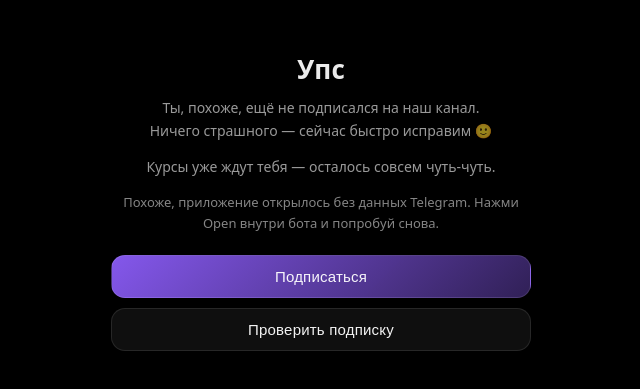
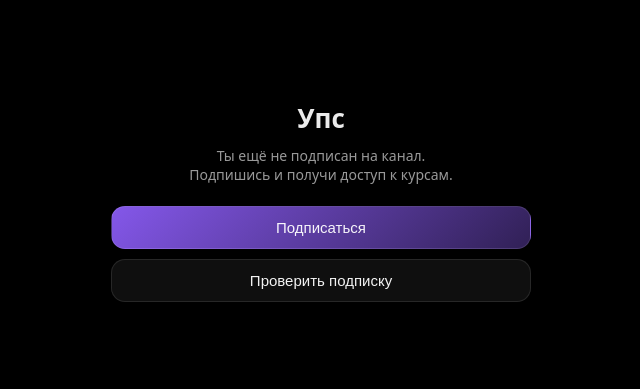
Before and after one commit to Mlynarchik21/miniapp.crypto-invest, a Next.js app: page / in a window 1280 px wide. Shown: the part 217-606 px from the top of the page, without its empty margins (319-959 px from the left). Built offline with nearby package versions, Linux system fonts and the light colour scheme.

Commit message:
Update page.tsx

```diff
--- a/app/page.tsx
+++ b/app/page.tsx
@@ -43,20 +43,17 @@ export default function Page() {
   const [screen, setScreen] = useState<Screen>("loading");
   const [phase, setPhase] = useState<Phase>("loading");
   const [progress, setProgress] = useState(2);
-  const [userId, setUserId] = useState<number | null>(null);
+  const mounted = useRef(false);
 
-  const [gateHint, setGateHint] = useState<string | null>(null);
-
-  // ✅ ссылка на канал
-  const channelLink = useMemo(() => "https://t.me/+UY4Pyf9PFpxjNWU6", []);
-
-  const mounted = useRef(false);
+  const channelLink = useMemo(
+    () => "https://t.me/+UY4Pyf9PFpxjNWU6",
+    []
+  );
 
   // ===== Theme =====
   const BG = "#000000";
   const Text = "rgba(255,255,255,0.92)";
   const Muted = "rgba(255,255,255,0.60)";
-  const Muted2 = "rgba(255,255,255,0.45)";
   const Purple = "#8B5CF6";
 
   const Shell = ({ children }: { children: React.ReactNode }) => (
@@ -95,22 +92,7 @@ export default function Page() {
             : "rgba(255,255,255,0.06)",
         color: "rgba(255,255,255,0.95)",
         cursor: "pointer",
-        fontSize: 15,
-        letterSpacing: 0.2,
-        transition: "transform 120ms ease, filter 120ms ease",
-        filter: "saturate(1.02)"
-      }}
-      onMouseDown={(e) => {
-        e.currentTarget.style.transform = "scale(0.99)";
-        e.currentTarget.style.filter = "saturate(1.1)";
-      }}
-      onMouseUp={(e) => {
-        e.currentTarget.style.transform = "scale(1)";
-        e.currentTarget.style.filter = "saturate(1.02)";
-      }}
-      onMouseLeave={(e) => {
-        e.currentTarget.style.transform = "scale(1)";
-        e.currentTarget.style.filter = "saturate(1.02)";
+        fontSize: 15
       }}
     >
       {children}
@@ -124,14 +106,14 @@ export default function Page() {
       done: "Готово"
     };
     return (
-      <div style={{ fontSize: 13, color: Muted, letterSpacing: 0.2 }}>
+      <div style={{ fontSize: 13, color: Muted }}>
         {map[phase]}
         {phase !== "done" ? <Dots /> : null}
       </div>
     );
   }
 
-  // ===== smoother, longer progress =====
+  // ===== Progress =====
   useEffect(() => {
     if (screen !== "loading") return;
 
@@ -158,7 +140,6 @@ export default function Page() {
   async function checkSubscription() {
     setScreen("loading");
     setPhase("loading");
-    setGateHint(null);
 
     await new Promise((r) => setTimeout(r, 900));
     setPhase("checking");
@@ -169,12 +150,6 @@ export default function Page() {
     await new Promise((r) => setTimeout(r, 1100));
 
     if (!initData) {
-      setPhase("done");
-      setProgress(100);
-      await new Promise((r) => setTimeout(r, 550));
-      setGateHint(
-        "Похоже, приложение открылось без данных Telegram. Нажми Open внутри бота и попробуй снова."
-      );
       setScreen("gate");
       return;
     }
@@ -187,32 +162,14 @@ export default function Page() {
 
     const j = await r.json().catch(() => null);
 
-    if (!j?.ok) {
-      setPhase("done");
-      setProgress(100);
-      await new Promise((r) => setTimeout(r, 550));
-      setGateHint("Не получилось подтвердить доступ с первого раза. Давай попробуем ещё раз.");
+    if (j?.subscribed) {
+      setScreen("courses");
+    } else {
       setScreen("gate");
-      return;
     }
-
-    setUserId(Number(j.user_id));
-
-    if (j.subscribed) {
-      setPhase("done");
-      setProgress(100);
-      await new Promise((r) => setTimeout(r, 650));
-      setScreen("courses");
-      return;
-    }
-
-    setPhase("done");
-    setProgress(100);
-    await new Promise((r) => setTimeout(r, 550));
-    setGateHint(null);
-    setScreen("gate");
   }
 
+  // ===== INIT + TRACK OPEN =====
   useEffect(() => {
     if (mounted.current) return;
     mounted.current = true;
@@ -221,21 +178,28 @@ export default function Page() {
     w?.ready?.();
     w?.expand?.();
 
+    // ✅ фиксируем Open
+    const initData = (window as any)?.Telegram?.WebApp?.initData;
+
+    if (initData) {
+      fetch("/api/track", {
+        method: "POST",
+        headers: { "Content-Type": "application/json" },
+        body: JSON.stringify({
+          initData,
+          action: "open"
+        })
+      }).catch(() => {});
+    }
+
     checkSubscription();
-    // eslint-disable-next-line react-hooks/exhaustive-deps
   }, []);
 
-  // ===== Loading Screen =====
+  // ===== Loading =====
   if (screen === "loading") {
     return (
       <Shell>
-        <div
-          style={{
-            minHeight: "100vh",
-            display: "grid",
-            placeItems: "center"
-          }}
-        >
+        <div style={{ minHeight: "100vh", display: "grid", placeItems: "center" }}>
           <div style={{ width: "100%", maxWidth: 420, textAlign: "center" }}>
             <div
               style={{
@@ -266,84 +230,68 @@ export default function Page() {
                 style={{
                   height: "100%",
                   width: `${Math.round(progress)}%`,
-                  background: `linear-gradient(90deg, rgba(139,92,246,0.95), rgba(255,255,255,0.18))`,
-                  boxShadow: "0 0 22px rgba(139,92,246,0.25)",
-                  transition: "width 180ms linear"
+                  background: `linear-gradient(90deg, rgba(139,92,246,0.95), rgba(255,255,255,0.18))`
                 }}
               />
             </div>
-
-            <div style={{ marginTop: 10, fontSize: 12, color: Muted2 }}>
-              {Math.round(progress)}%
-            </div>
-
-            <style>{`
-              @keyframes spin {
-                from { transform: rotate(0deg); }
-                to { transform: rotate(360deg); }
-              }
-            `}</style>
           </div>
         </div>
       </Shell>
     );
   }
 
-  // ===== Gate Screen (center, modern, no ID) =====
+  // ===== Gate =====
   if (screen === "gate") {
     return (
       <Shell>
-        <div
-          style={{
-            minHeight: "100vh",
-            display: "grid",
-            placeItems: "center"
-          }}
-        >
+        <div style={{ minHeight: "100vh", display: "grid", placeItems: "center" }}>
           <div style={{ width: "100%", maxWidth: 420, textAlign: "center" }}>
-            <div style={{ fontSize: 26, fontWeight: 850, letterSpacing: 0.2 }}>
-              Упс
+            <div style={{ fontSize: 26, fontWeight: 850 }}>Упс</div>
+
+            <div style={{ marginTop: 10, fontSize: 14, color: Muted }}>
+              Ты ещё не подписан на канал.
+              <br />
+              Подпишись и получи доступ к курсам.
             </div>
-
-            <div style={{ marginTop: 10, fontSize: 14, color: Muted, lineHeight: 1.6 }}>
-              Ты, похоже, ещё не подписался на наш канал.
-              <br />
-              Ничего страшного — сейчас быстро исправим 🙂
-            </div>
-
-            <div style={{ marginTop: 14, fontSize: 14, color: Muted, lineHeight: 1.6 }}>
-              Курсы уже ждут тебя — осталось совсем чуть-чуть.
-            </div>
-
-            {gateHint ? (
-              <div
-                style={{
-                  marginTop: 14,
-                  fontSize: 13,
-                  color: "rgba(255,255,255,0.52)",
-                  lineHeight: 1.55
-                }}
-              >
-                {gateHint}
-              </div>
-            ) : null}
 
             <div style={{ height: 22 }} />
 
-            <a href={channelLink} style={{ textDecoration: "none" }}>
-              <Btn variant="primary">Подписаться</Btn>
-            </a>
+            {/* ✅ TRACK SUBSCRIBE CLICK */}
+            <Btn
+              variant="primary"
+              onClick={() => {
+                const initData =
+                  (window as any)?.Telegram?.WebApp?.initData;
+
+                if (initData) {
+                  fetch("/api/track", {
+                    method: "POST",
+                    headers: { "Content-Type": "application/json" },
+                    body: JSON.stringify({
+                      initData,
+                      action: "subscribe_click"
+                    })
+                  }).catch(() => {});
+                }
+
+                window.location.href = channelLink;
+              }}
+            >
+              Подписаться
+            </Btn>
 
             <div style={{ height: 10 }} />
 
-            <Btn onClick={checkSubscription}>Проверить подписку</Btn>
+            <Btn onClick={checkSubscription}>
+              Проверить подписку
+            </Btn>
           </div>
         </div>
       </Shell>
     );
   }
 
-  // ===== Courses (empty / marketing check screen, centered, no ID) =====
+  // ===== Courses Stub =====
   return (
     <Shell>
       <div
@@ -352,41 +300,26 @@ export default function Page() {
           display: "flex",
           alignItems: "center",
           justifyContent: "center",
-          textAlign: "center",
-          padding: "0 12px"
+          textAlign: "center"
         }}
       >
         <div
           style={{
             maxWidth: 420,
-            width: "100%",
             display: "flex",
             flexDirection: "column",
             alignItems: "center",
             gap: 14
           }}
         >
-          <div
-            style={{
-              fontSize: 28,
-              fontWeight: 900,
-              letterSpacing: 0.3,
-              lineHeight: 1.2
-            }}
-          >
+          <div style={{ fontSize: 28, fontWeight: 900 }}>
             Курсов здесь нет
           </div>
 
-          <div
-            style={{
-              fontSize: 14,
-              color: Muted,
-              lineHeight: 1.7
-            }}
-          >
+          <div style={{ fontSize: 14, color: Muted, lineHeight: 1.7 }}>
             Это была проверка нашей маркетинговой стратегии.
             <br />
-            Спасибо, что прошёл этот путь до конца — ты помог нам протестировать гипотезу.
+            Спасибо, что дошёл до этого шага.
           </div>
 
           <div
@@ -396,12 +329,10 @@ export default function Page() {
               lineHeight: 1.6
             }}
           >
-            Приносим извинения за возможные ожидания.
+            Приносим извинения за ожидания.
             <br />
-            В ближайшее время здесь появится настоящий контент.
+            Скоро здесь появится настоящий контент.
           </div>
-
-          <div style={{ height: 6 }} />
 
           <div style={{ width: "100%", maxWidth: 260 }}>
             <Btn
```
